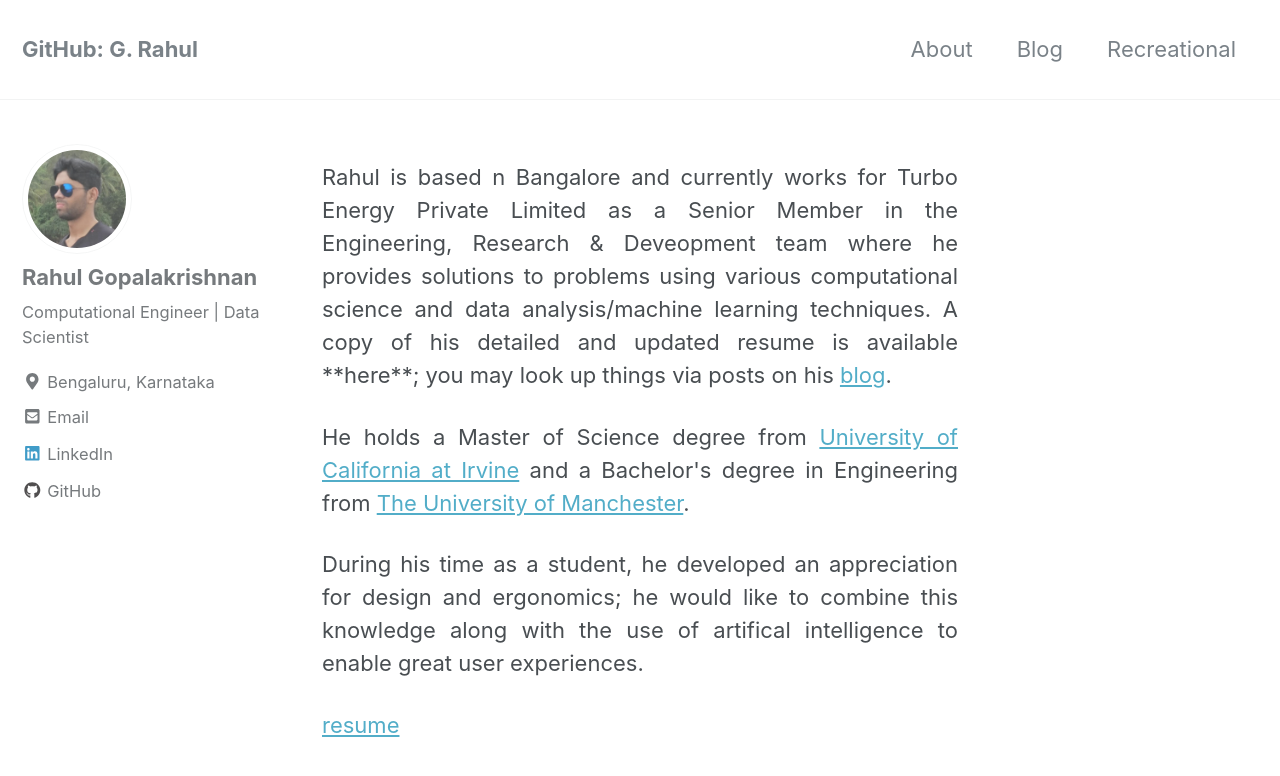
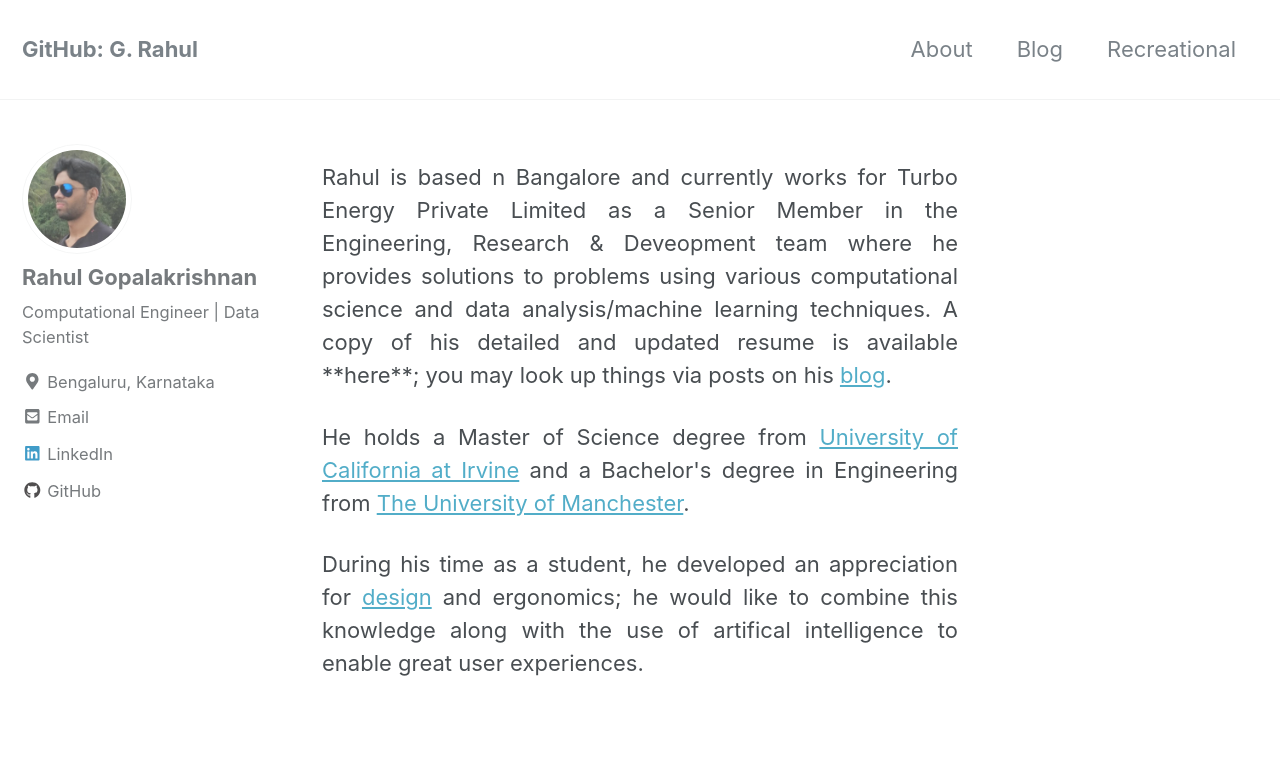
Before and after one commit to gopalrahulrg/gopalrahulrg.github.io, a Jekyll site: the page built from _pages/about.md, in a window 1280 px wide and 900 px high. Shown: the top 776 px of the window. Built offline with Jekyll 4.4.1, drawn with Linux system fonts in a browser that asks for light colours; nearby versions of some CDN libraries.

Commit message:
Update about.md

```diff
--- a/_pages/about.md
+++ b/_pages/about.md
@@ -8,6 +8,4 @@ header:
 
 <p style='text-align: justify;'>He holds a Master of Science degree from <a href="https://uci.edu/">University of California at Irvine</a> and a Bachelor's degree in Engineering from <a href="https://www.manchester.ac.uk/">The University of Manchester</a>.<p>
 
-<p style='text-align: justify;'>During his time as a student, he developed an appreciation for design and ergonomics; he would like to combine this knowledge along with the use of artifical intelligence to enable great user experiences.<p>
-
-<a href="https://github.com/gopalrahulrg/gopalrahulrg.github.io/raw/master/_profile/RahulGopalakrishnan_DesignPortfolio_2014.pdf">resume</a>
+<p style='text-align: justify;'>During his time as a student, he developed an appreciation for <a href="https://github.com/gopalrahulrg/gopalrahulrg.github.io/raw/master/_profile/RahulGopalakrishnan_DesignPortfolio_2014.pdf">design</a> and ergonomics; he would like to combine this knowledge along with the use of artifical intelligence to enable great user experiences.<p>
```
